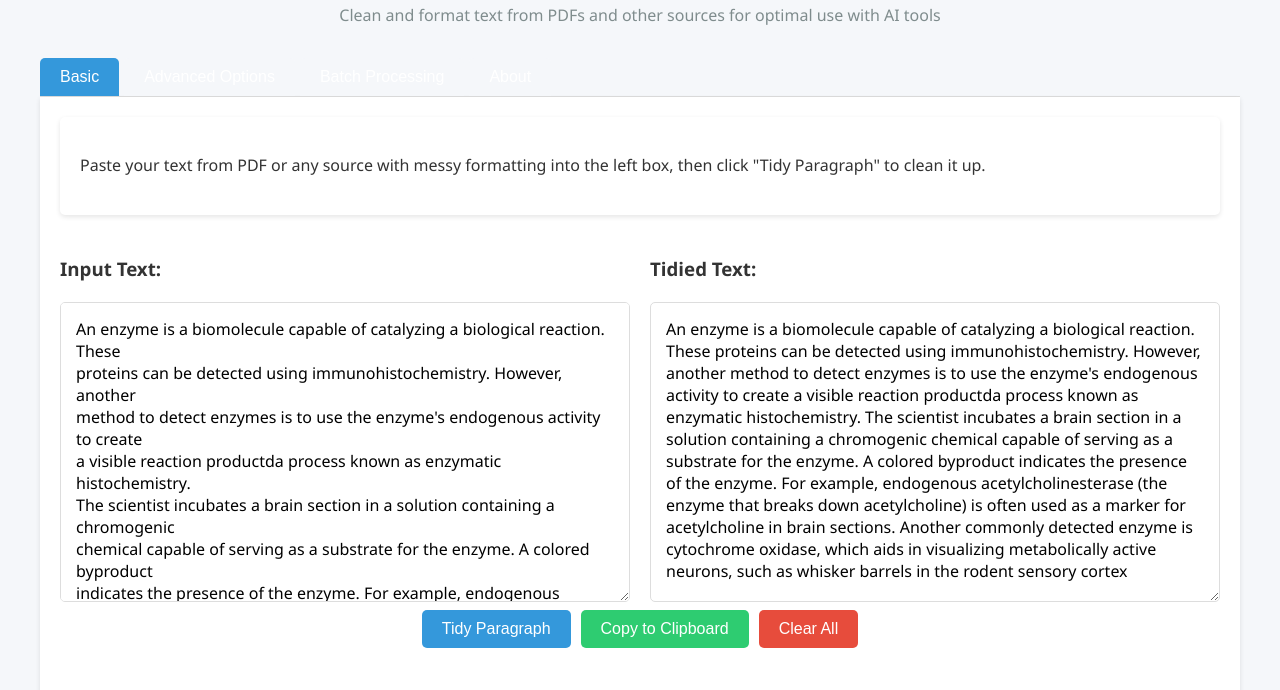
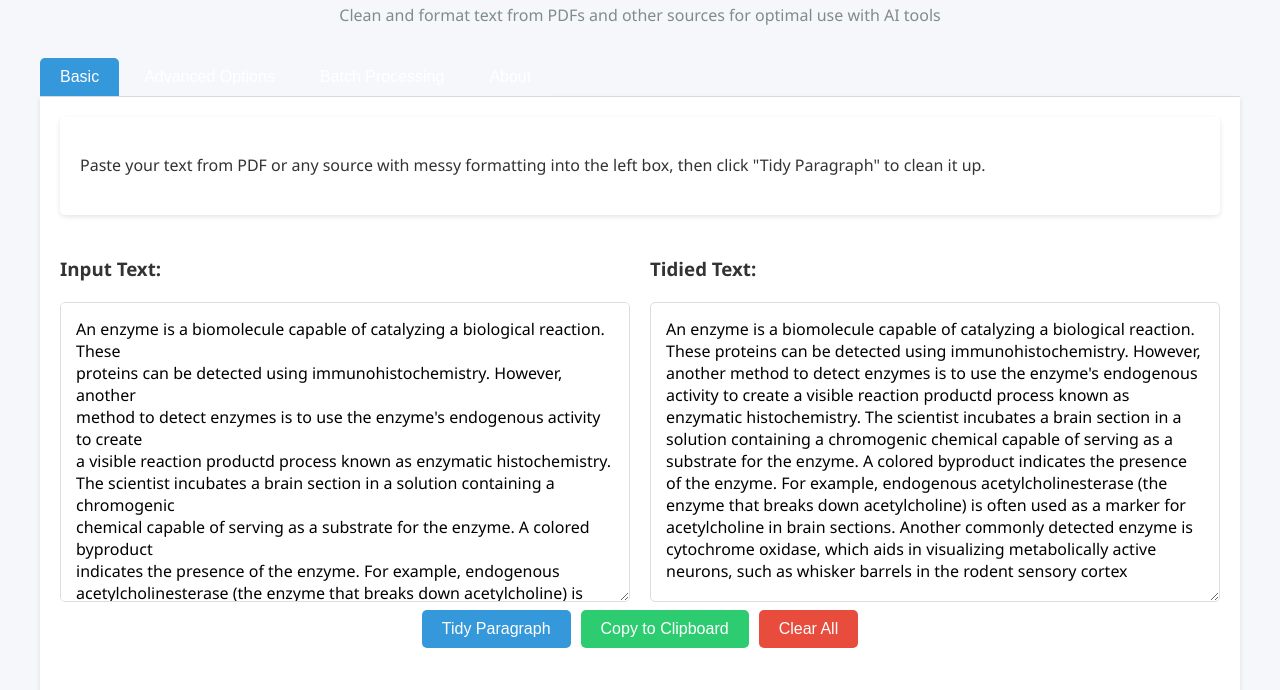
Before and after one commit to christoffelwilliam/paragraph-tidier, a plain HTML site: page index.html in a window 1280 px wide. Shown: the part 110-800 px from the top of the page. Drawn offline with Linux system fonts and the light colour scheme.

Commit message:
Update index.html

```diff
--- a/index.html
+++ b/index.html
@@ -450,7 +450,7 @@
                 scientific: `An enzyme is a biomolecule capable of catalyzing a biological reaction. These
 proteins can be detected using immunohistochemistry. However, another
 method to detect enzymes is to use the enzyme's endogenous activity to create
-a visible reaction productda process known as enzymatic histochemistry.
+a visible reaction productd process known as enzymatic histochemistry.
 The scientist incubates a brain section in a solution containing a chromogenic
 chemical capable of serving as a substrate for the enzyme. A colored byproduct
 indicates the presence of the enzyme. For example, endogenous
```
